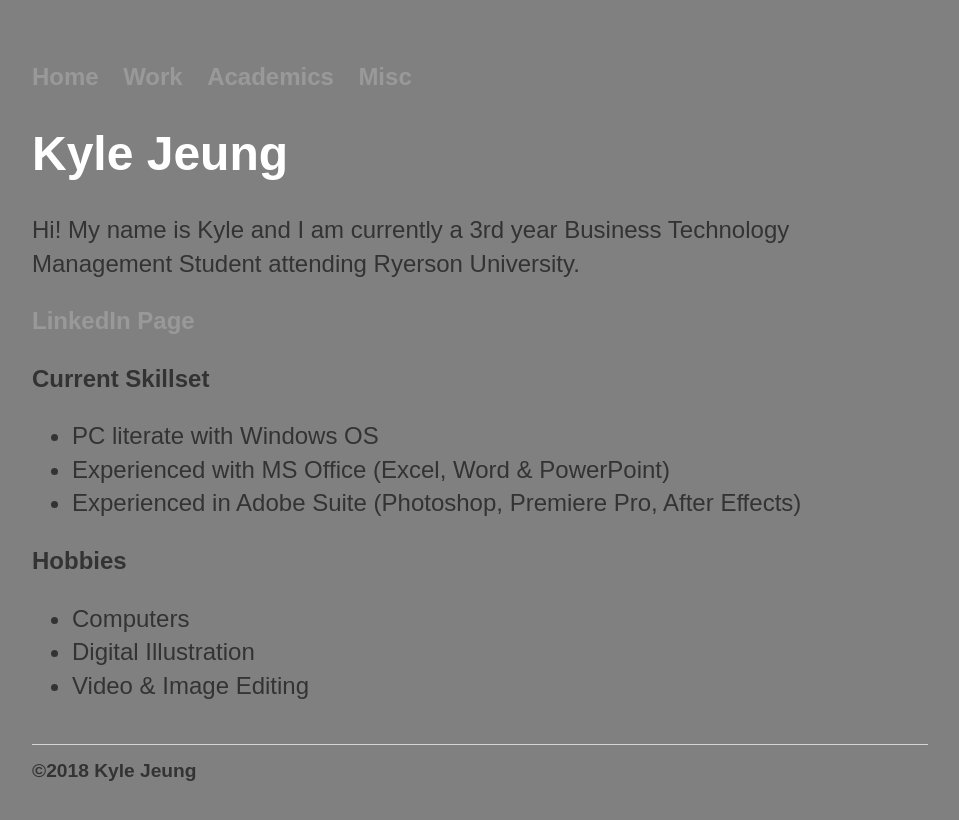
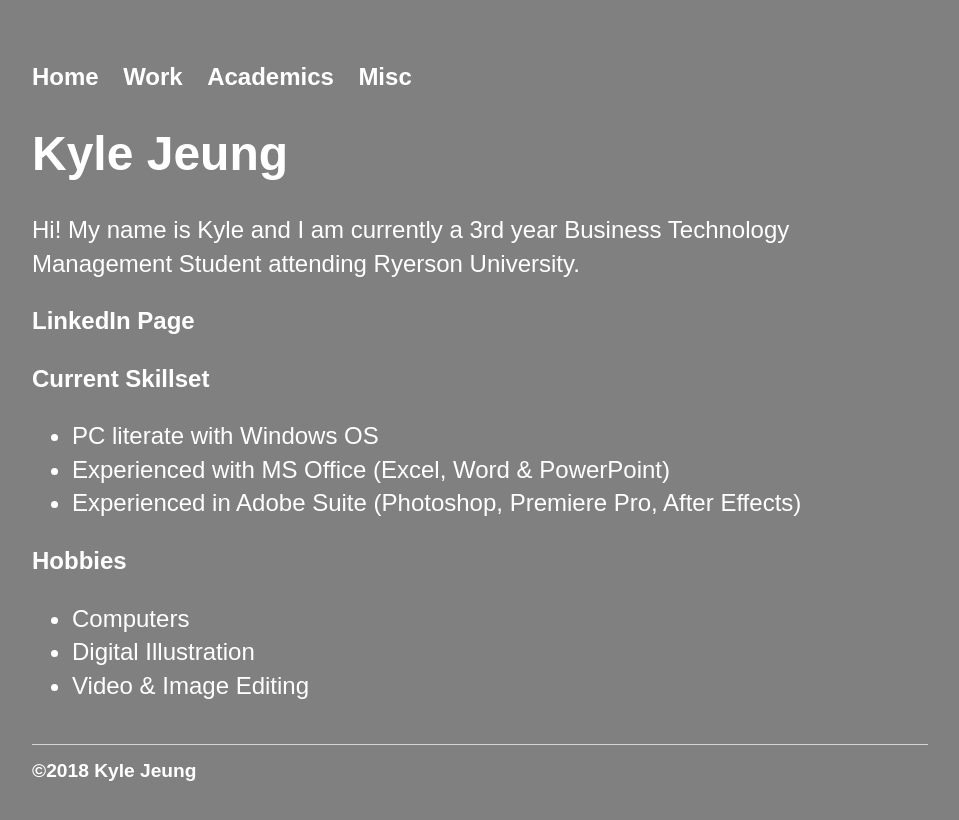
Before and after one commit to jeungkyle/portfolio, a Jekyll site: the page built from index.html, in a window 1280 px wide. Shown: the top 820 px of the page, without its empty margins (160-1119 px from the left). Built offline with Jekyll 4.4.1, drawn with Linux system fonts in a browser that asks for light colours.

Commit message:
Update main.css

```diff
--- a/css/main.css
+++ b/css/main.css
@@ -18,7 +18,7 @@ nav ul li, footer ul li {
 }
 a {
     text-decoration: none;
-    color: #999;
+    color: white;
 }
 a:active {
     background-color: yellow;
@@ -46,7 +46,7 @@ p, li {
     font-size: 1.5em;
     font-family:'Arial';
     line-height: 1.4em;
-    color: #333;
+    color: white;
 }
 footer {
     font-family:'Arial';
```
